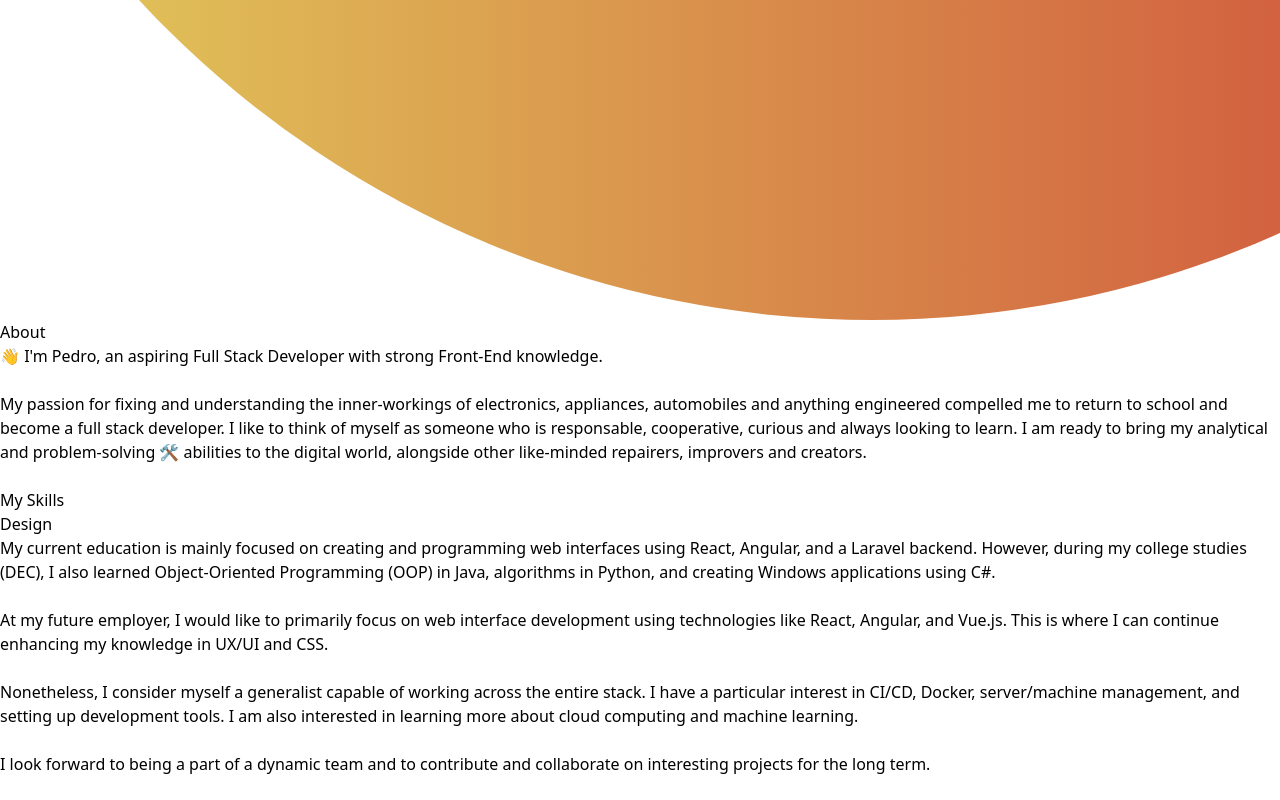
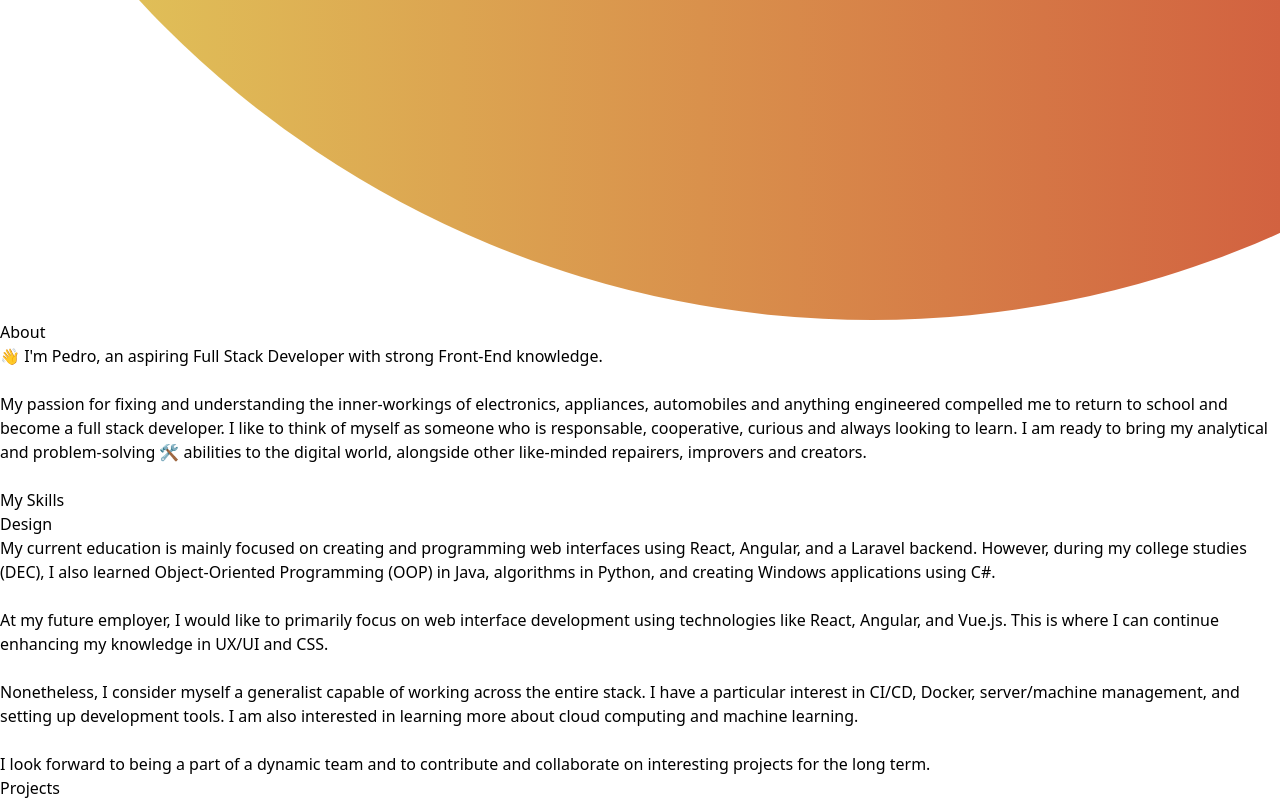
Before and after one commit to pcavendano/Portfolio, a React (Vite) app: page / in a window 1280 px wide. Shown: the part 4306-5106 px from the top of the page. Before the commit the page ends 5082 px from the top, so only its background shows below. Built offline with nearby package versions, Linux system fonts and the light colour scheme; the HTML template or start-up script is replaced by a standard one.

Commit message:
Add Projects component to App.jsx

```diff
--- a/src/App.jsx
+++ b/src/App.jsx
@@ -1,5 +1,5 @@
 import React from "react";
-import { Navbar, Hero, About, Contact } from "./components";
+import { Navbar, Hero, About, Contact, Projects } from "./components";
 
 
 const App = () => {
@@ -11,6 +11,7 @@ const App = () => {
             <main>
               <Hero/>
               <About />
+              <Projects />
               <Contact />
             </main>
             <section className="site-footer"></section>
```
